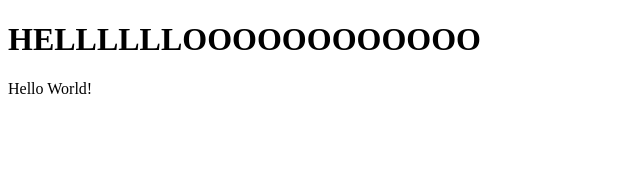
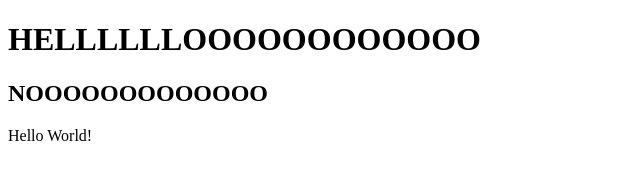
Before and after one commit to ericduran1/twitter, a plain HTML site: page index.html in a window 1280 px wide. Shown: the whole page, without its empty margins (0-640 px from the left). Drawn offline with Linux system fonts and the light colour scheme.

Commit message:
added h2

```diff
--- a/index.html
+++ b/index.html
@@ -6,6 +6,7 @@
   </head>
   <body>
     <h1>HELLLLLLOOOOOOOOOOOO</h1>
+    <h2>NOOOOOOOOOOOOO</h2>
 
   </body>
   <script src="main.js" charset="utf-8"></script>
```
